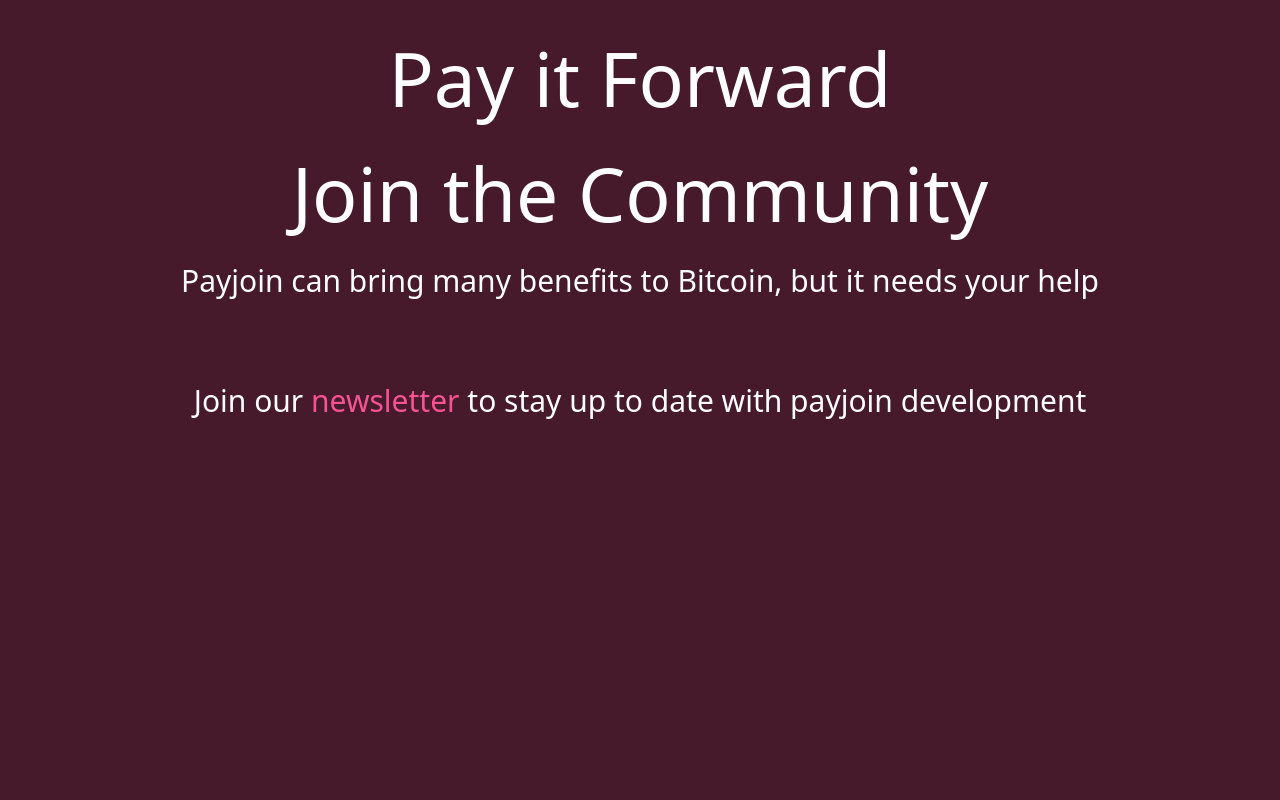
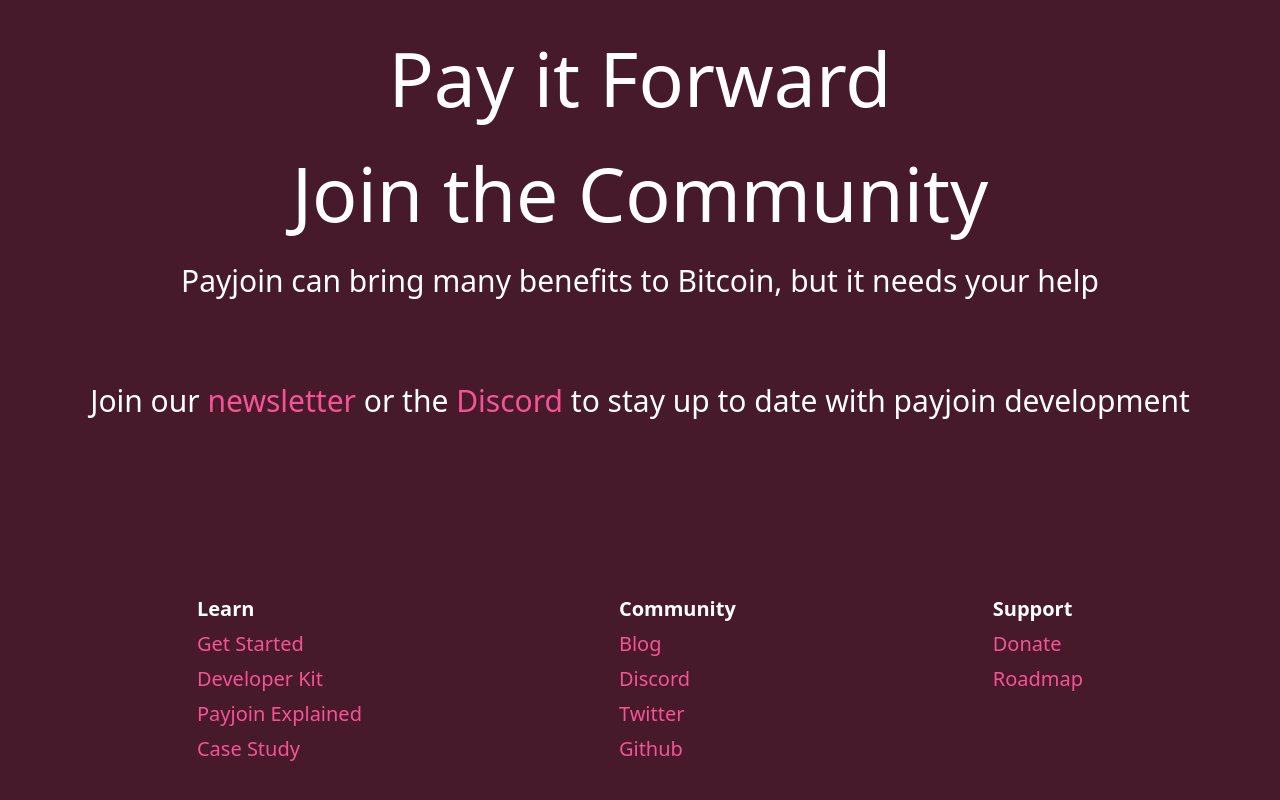
Before and after one commit to payjoin/payjoin.org, a SvelteKit app: page / in a window 1280 px wide. Shown: the part 5269-6069 px from the top of the page. Before the commit the page ends 5780 px from the top, so only its background shows below. Built offline with nearby package versions, Linux system fonts and the light colour scheme.

Commit message:
feat: footer

```diff
--- a/src/routes/+layout.svelte
+++ b/src/routes/+layout.svelte
@@ -1,4 +1,5 @@
 <script lang="ts">
+	import Link from '@/components/Link.svelte';
 	import '../app.css';
 	import Nav from '../features/Nav.svelte';
 </script>
@@ -6,4 +7,27 @@
 <main class="flex flex-col items-center">
 	<Nav />
 	<slot />
+	<footer
+		class="bg-secondary w-full flex justify-evenly items-start sm:flex-row flex-col gap-4 sm:gap-12 py-16 text-white max-sm:text-center"
+	>
+		<div class="flex flex-col">
+			<strong>Learn</strong>
+			<Link href="/learn">Get Started</Link>
+			<Link href="https://payjoindevkit.org/">Developer Kit</Link>
+			<Link href="https://brandonlucas.net/articles/bitcoin/payjoin">Payjoin Explained</Link>
+			<Link href="https://bitcoin.design/guide/case-studies/payjoin/">Case Study</Link>
+		</div>
+		<div class="flex flex-col">
+			<strong>Community</strong>
+			<Link href="https://payjoin.substack.com/">Blog</Link>
+			<Link href="https://discord.gg/6rJD9R684h">Discord</Link>
+			<Link href="https://twitter.com/payjoindevkit">Twitter</Link>
+			<Link href="https://github.com/payjoin">Github</Link>
+		</div>
+		<div class="flex flex-col">
+			<strong>Support</strong>
+			<Link href="https://geyser.fund/project/payjoin/">Donate</Link>
+			<Link href="https://github.com/orgs/payjoin/projects/1">Roadmap</Link>
+		</div>
+	</footer>
 </main>
--- a/src/routes/+page.svelte
+++ b/src/routes/+page.svelte
@@ -173,7 +173,8 @@ If there is a wallet you’d like to see adopt payjoin or you are a wallet devel
 		<H3>Payjoin can bring many benefits to Bitcoin, but it needs your help</H3>
 	</div>
 	<H3
-		>Join our <Link href="https://payjoin.substack.com/">newsletter</Link> to stay up to date with payjoin
-		development</H3
+		>Join our <Link href="https://payjoin.substack.com/">newsletter</Link> or the <Link
+			href="https://discord.gg/6rJD9R684h">Discord</Link
+		> to stay up to date with payjoin development</H3
 	>
 </section>
```
